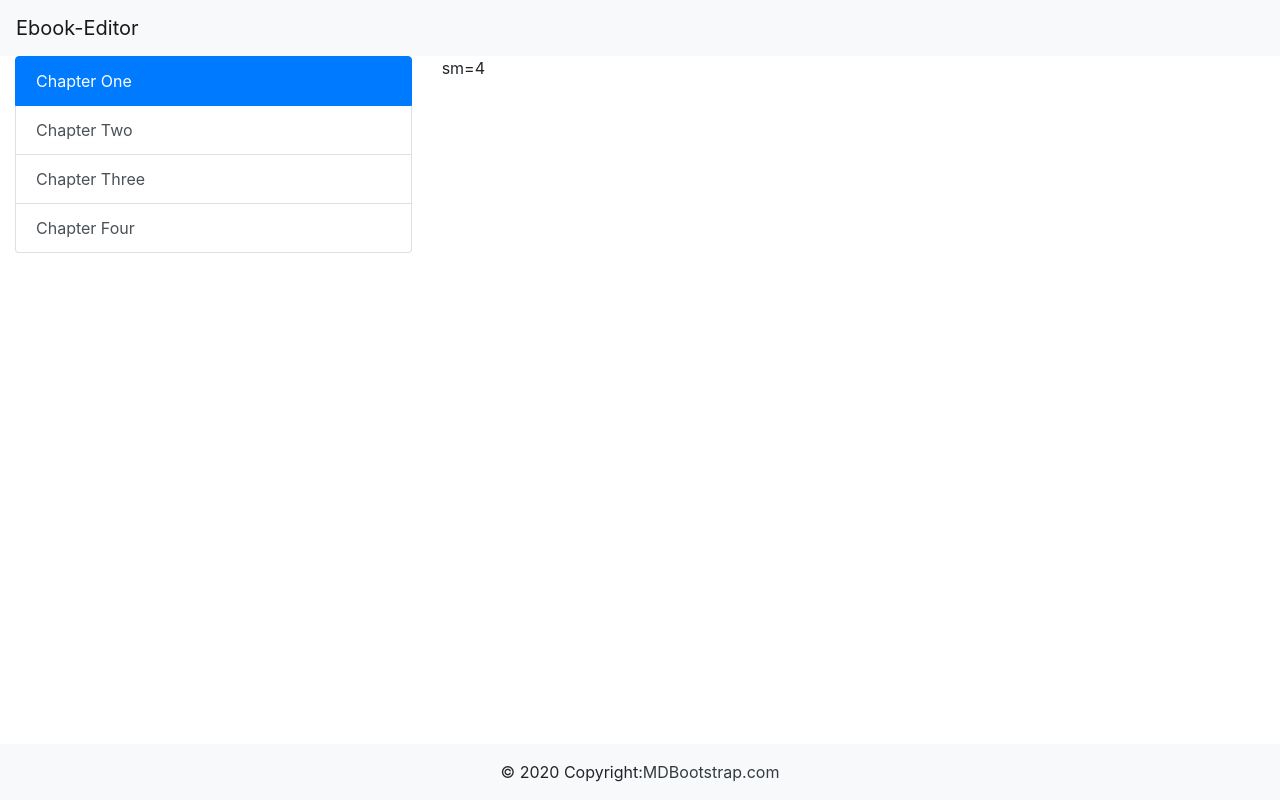
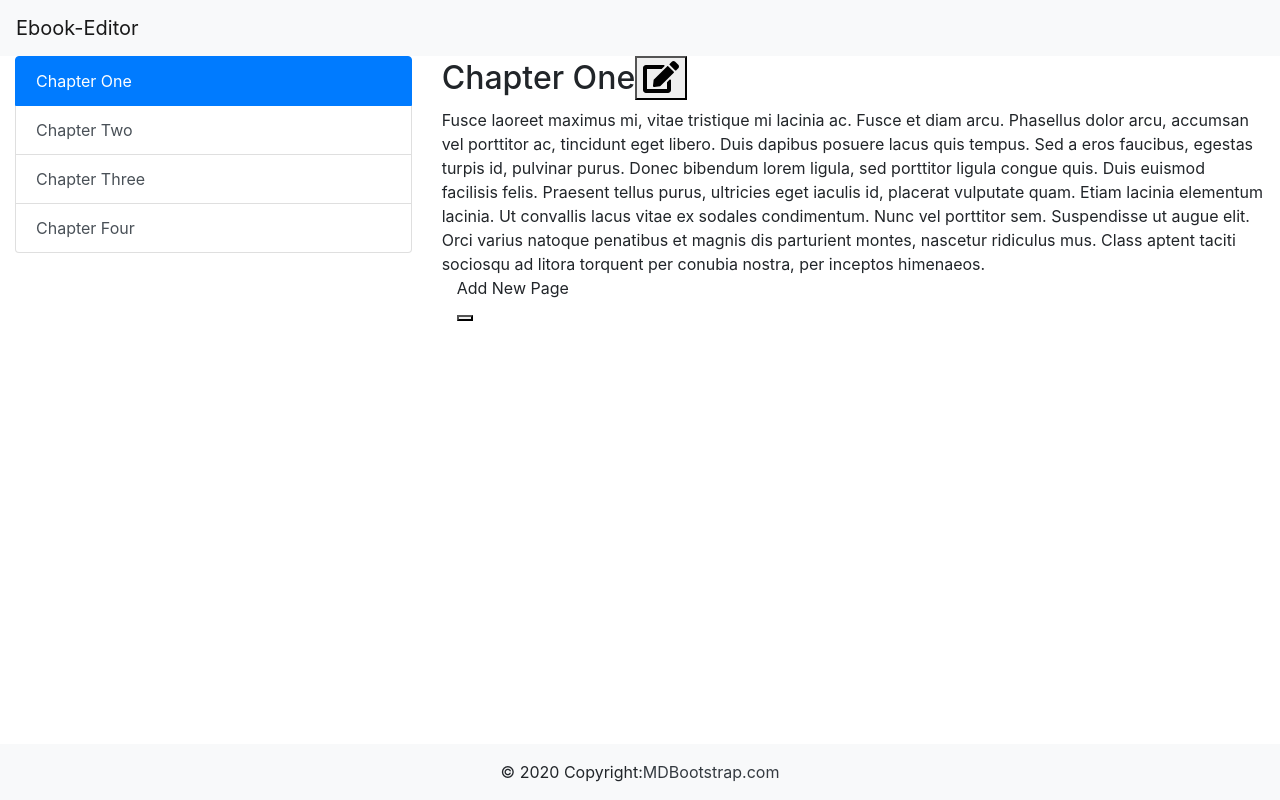
Before and after one commit to arjunvnd/simple-richtext-sample, a React (Create React App) app: page /#/ in a window 1280 px wide. Built offline with nearby package versions, Linux system fonts and the light colour scheme.

Commit message:
feat: font awsome added

```diff
--- a/package.json
+++ b/package.json
@@ -4,6 +4,8 @@
   "private": true,
   "dependencies": {
     "@fortawesome/fontawesome-svg-core": "^1.2.34",
+    "@fortawesome/free-brands-svg-icons": "^5.15.2",
+    "@fortawesome/free-regular-svg-icons": "^5.15.2",
     "@fortawesome/free-solid-svg-icons": "^5.15.2",
     "@fortawesome/react-fontawesome": "^0.1.14",
     "@testing-library/jest-dom": "^5.11.9",
--- a/src/App.scss
+++ b/src/App.scss
@@ -4,3 +4,21 @@ footer {
   width: 100%;
   left: 0px;
 }
+
+html,
+body,
+#root {
+  height: 100%;
+  width: 100%;
+}
+
+.body-container {
+  height: calc(100% - 6.375rem);
+  & > .row {
+    height: 100%;
+  }
+}
+
+.right-side-component-container {
+  height: 100%;
+}
--- a/src/components/Inputs/Buttons/EditButton.jsx
+++ b/src/components/Inputs/Buttons/EditButton.jsx
@@ -1,10 +1,12 @@
 import React from "react";
 import PropTypes from "prop-types";
+import { FontAwesomeIcon } from "@fortawesome/react-fontawesome";
+import { faEdit } from "@fortawesome/free-solid-svg-icons";
 
 function EditButton({ handleClick }) {
   return (
     <button onClick={handleClick} type="button">
-      <span className="glyphicon glyphicon-edit"></span>
+      <FontAwesomeIcon icon={faEdit} />
     </button>
   );
 }
--- a/src/components/Layout/RightSideComponent/RightSideComponent.jsx
+++ b/src/components/Layout/RightSideComponent/RightSideComponent.jsx
@@ -1,11 +1,14 @@
 import React from "react";
 import PropTypes from "prop-types";
 import AddNewPageSection from "./AddNewPageSection";
+import PageContent from "./PageContent";
 
 function RightSideComponent(props) {
   return (
     <section className="right-side-component-container">
-      <div>test</div>
+      <div>
+        <PageContent />
+      </div>
       <AddNewPageSection />
     </section>
   );
--- a/src/pages/Home.jsx
+++ b/src/pages/Home.jsx
@@ -1,15 +1,18 @@
 import React from "react";
 import { Container, Row, Col } from "react-bootstrap";
 import LeftSidePanel from "../components/Layout/LeftSidePanel";
+import RightSideComponent from "../components/Layout/RightSideComponent/RightSideComponent";
 
 export default function Home() {
   return (
-    <Container fluid>
+    <Container className="body-container" fluid>
       <Row>
         <Col sm={4}>
           <LeftSidePanel />
         </Col>
-        <Col sm={8}>sm=4</Col>
+        <Col sm={8}>
+          <RightSideComponent />
+        </Col>
       </Row>
     </Container>
   );
```
Also changed, not shown: 1 other file (tests, documents, lock files or other folders).
